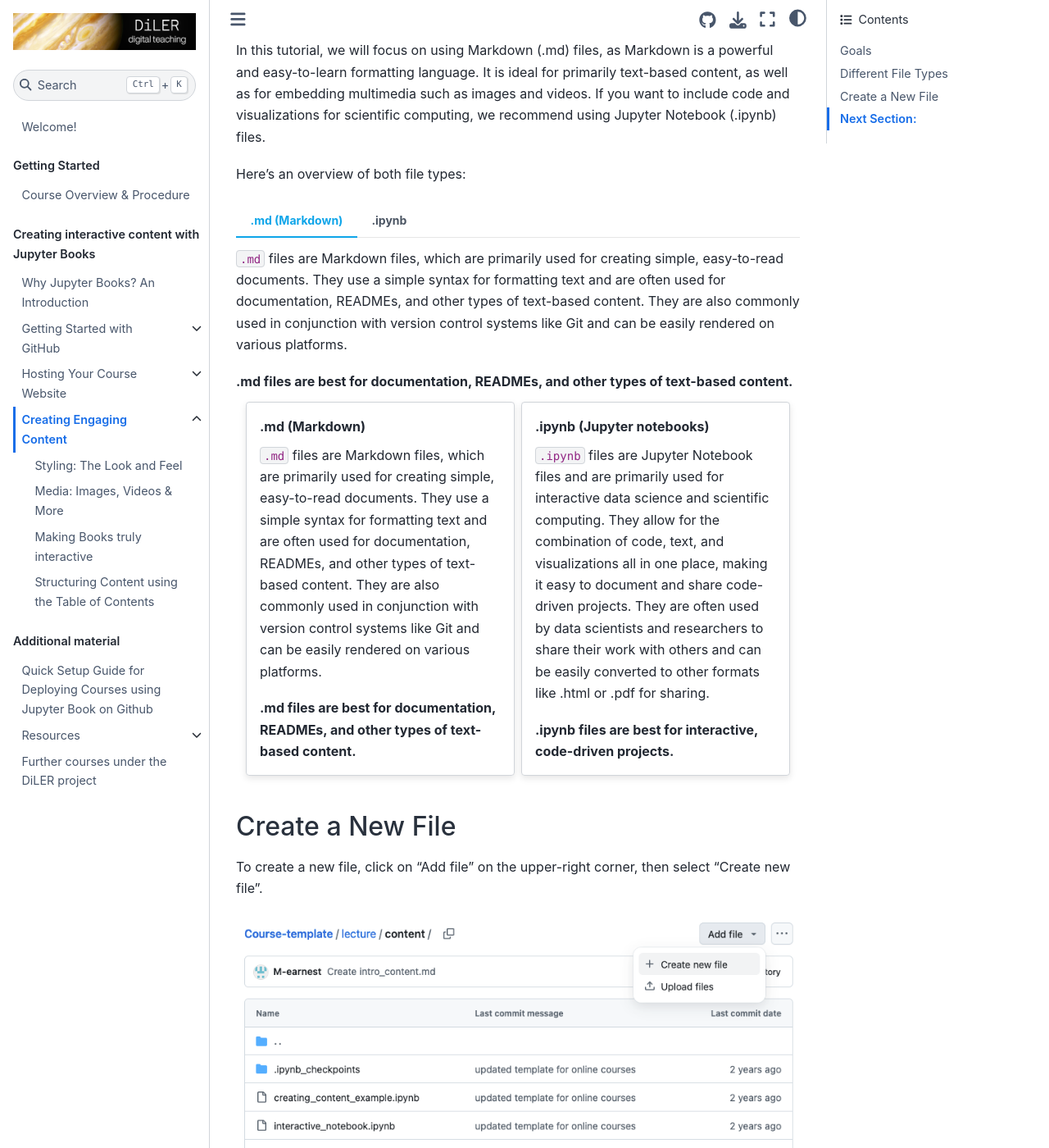
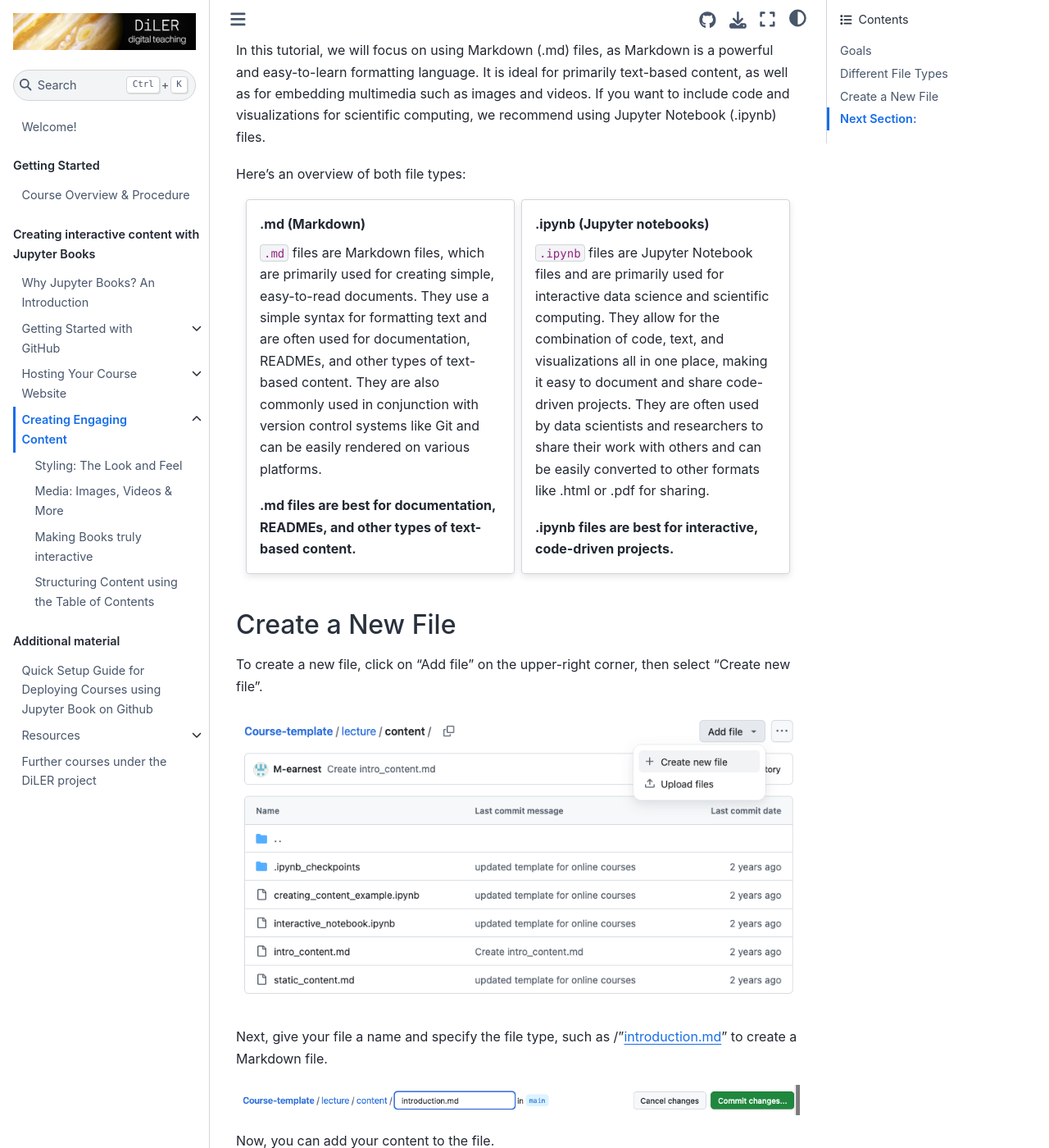
Before and after one commit to M-earnest/tutorial_jupyter_books, a Jupyter Book: the page built from content/3_create/intro.md, in a window 1280 px wide and 1400 px high, scrolled down 580 px. Shown: the whole window at 82% size. Built offline with Jupyter Book 1.0.4 settings and Sphinx 7.4.7 and the Sphinx Book theme 1.1.4, drawn with Linux system fonts in a browser that asks for light colours; pages that are not in the unit, such as notebooks, are missing from menus.

Commit message:
Update intro.md

`````diff
--- a/content/3_create/intro.md
+++ b/content/3_create/intro.md
@@ -17,20 +17,6 @@
 In this tutorial, we will focus on using Markdown (.md) files, as Markdown is a powerful and easy-to-learn formatting language. It is ideal for primarily text-based content, as well as for embedding multimedia such as images and videos. If you want to include code and visualizations for scientific computing, we recommend using Jupyter Notebook (.ipynb) files.
 
 Here’s an overview of both file types:
-
-````{tab} .md (Markdown)
- `.md` files are Markdown files, which are primarily used for creating simple, easy-to-read documents. They use a simple syntax for formatting text and are often used for documentation, READMEs, and other types of text-based content. They are also commonly used in conjunction with version control systems like Git and can be easily rendered on various platforms.
-
- **.md files are best for documentation, READMEs, and other types of text-based content.**
-````
-
-````{tab} .ipynb
-`.ipynb` files are Jupyter Notebook files and are primarily used for interactive data science and scientific computing. They allow for the combination of code, text, and visualizations all in one place, making it easy to document and share code-driven projects. They are often used by data scientists and researchers to share their work with others and can be easily converted to other formats like .html or .pdf for sharing.
-
-**.ipynb files are best for interactive, code-driven projects.**
-````
-
-
 
 ::::{grid}
 :gutter: 2
`````
